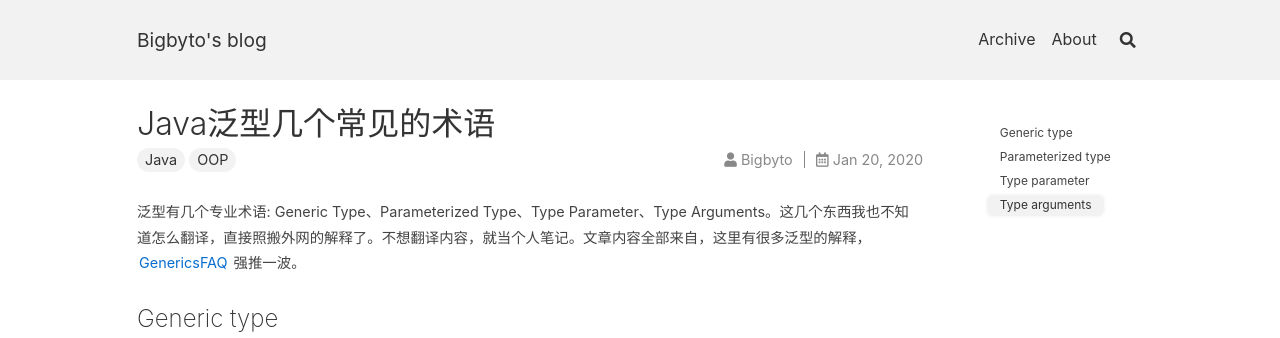
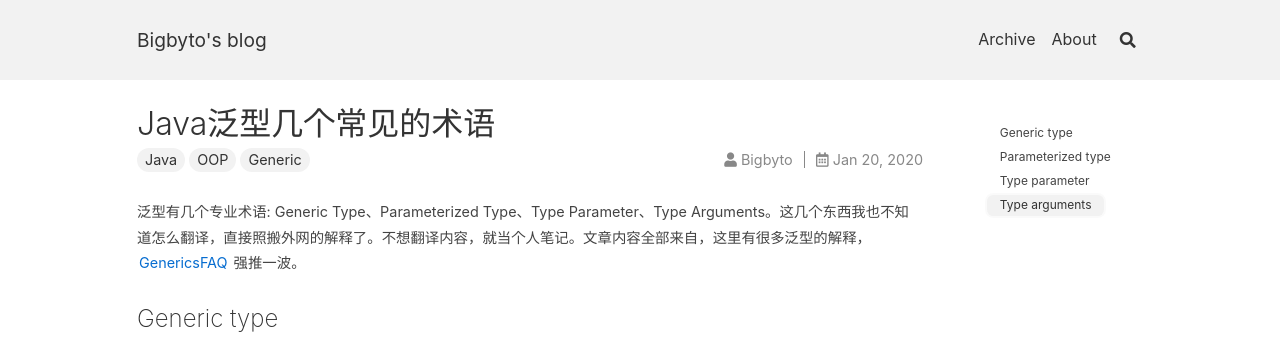
Before and after one commit to xingty/xingty.github.io, a Jekyll site: the page built from _posts/2020-01-20-generic-in-java.md, in a window 1280 px wide. Shown: the top 338 px of the page. Built offline with Jekyll 4.4.1, drawn with Linux system fonts in a browser that asks for light colours; nearby versions of some CDN libraries; emoji names are drawn with the system emoji font; comment, search, counter and statistics services are not loaded.

Commit message:
* modify

```diff
--- a/_posts/2020-01-20-generic-in-java.md
+++ b/_posts/2020-01-20-generic-in-java.md
@@ -2,7 +2,7 @@
 title: Java泛型几个常见的术语
 key: generic-in-java
 permalink: generic-in-java.html
-tags: Java OOP
+tags: Java OOP Generic
 ---
 
 泛型有几个专业术语: Generic Type、Parameterized Type、Type Parameter、Type Arguments。这几个东西我也不知道怎么翻译，直接照搬外网的解释了。不想翻译内容，就当个人笔记。文章内容全部来自，这里有很多泛型的解释，[GenericsFAQ](http://www.angelikalanger.com/GenericsFAQ) 强推一波。
```
Also changed, not shown: _posts/2020-06-25-type-erasure.md (+1 -1 lines).
